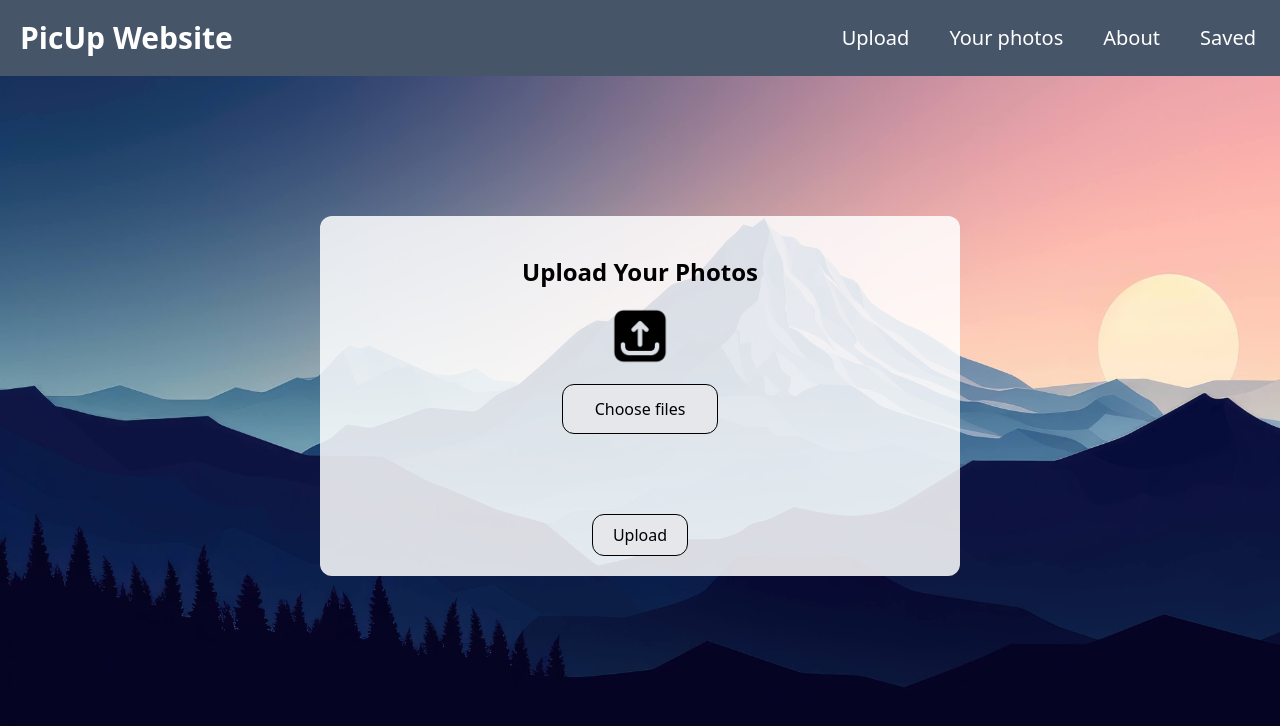
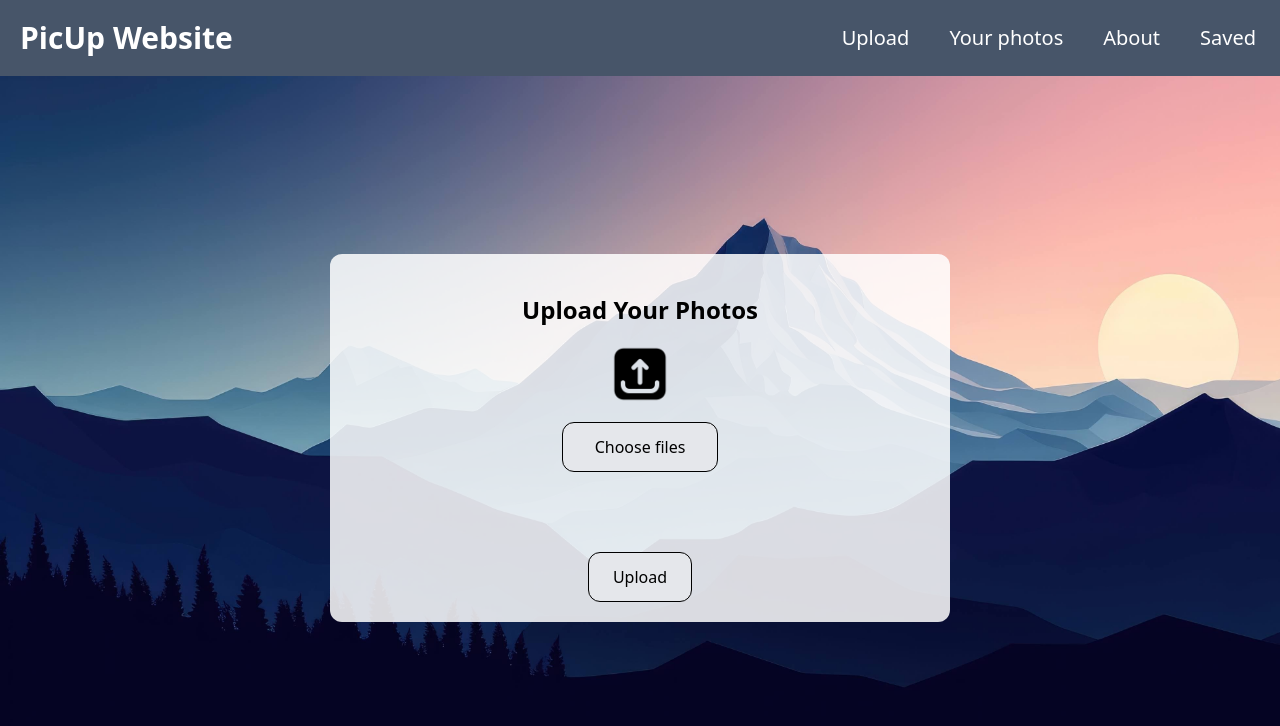
Before and after one commit to ALI-HUP/PicUp-website, a Next.js app: page /headers/upload in a window 1280 px wide. Shown: the top 726 px of the page. Built offline with nearby package versions, Linux system fonts and the light colour scheme.

Commit message:
enhance the style of the upload page

```diff
--- a/app/headers/upload/page.tsx
+++ b/app/headers/upload/page.tsx
@@ -34,10 +34,10 @@ const Upload = () => {
   };
 
   return (
-    <div>
+    <div className="flex flex-col min-h-screen">
       <Header />
 
-      <div className="flex justify-center items-center min-h-screen -mt-20">
+      <div className="flex flex-grow justify-center items-center p-5">
         <div className="bg-white bg-opacity-85 rounded-xl w-[50%] p-5">
           <div className="flex flex-col justify-center items-center">
             <h2 className="text-2xl text-black font-extrabold m-5">Upload Your Photos</h2>
@@ -71,7 +71,7 @@ const Upload = () => {
             </div>
 
             <div className="flex justify-center mt-6">
-              <button className="bg-gray-200 text-black py-2 px-5 hover:bg-gray-300 rounded-xl border border-black">
+              <button className="bg-gray-200 text-black py-3 px-6 hover:bg-gray-300 rounded-xl border border-black">
                 Upload
               </button>
             </div>
```
